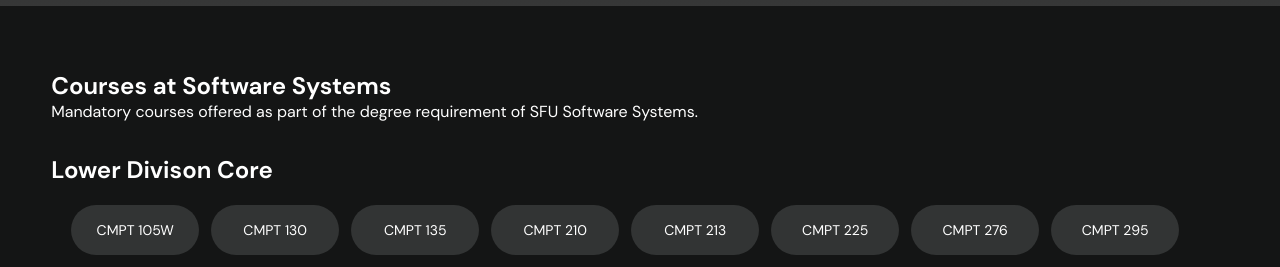
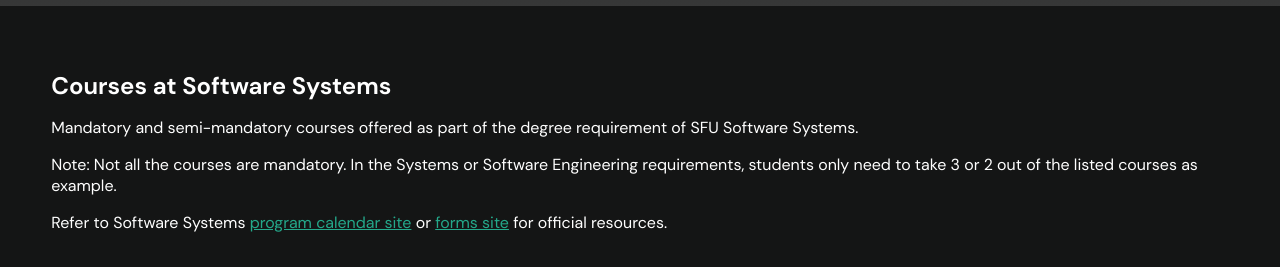
Before and after one commit to ssss-sfu/ssss-sfu.github.io, a Next.js app: page /courses in a window 1280 px wide. Shown: the part 313-580 px from the top of the page. Built offline with nearby package versions, Linux system fonts and the light colour scheme; no server answers; grey boxes are pictures that could not be loaded.

Commit message:
Add main content paragraph

```diff
--- a/pages/courses.tsx
+++ b/pages/courses.tsx
@@ -26,8 +26,32 @@ const Courses: React.FC = () => {
         <section className="main-content">
           <h1>Courses at Software Systems</h1>
           <p>
-            Mandatory courses offered as part of the degree requirement of SFU
-            Software Systems.
+            Mandatory and semi-mandatory courses offered as part of the degree
+            requirement of SFU Software Systems.
+          </p>
+          <p>
+            Note: Not all the courses are mandatory. In the Systems or Software
+            Engineering requirements, students only need to take 3 or 2 out of
+            the listed courses as example.
+          </p>
+          <p>
+            Refer to Software Systems{" "}
+            <a
+              href="https://www.sfu.ca/students/calendar/2024/spring/programs/software-systems/major/bachelor-of-science.html"
+              target="_blank"
+              rel="noreferrer"
+            >
+              program calendar site
+            </a>{" "}
+            or{" "}
+            <a
+              href="https://www.sfu.ca/computing/current-students/undergraduate-students/for"
+              target="_blank"
+              rel="noreferrer"
+            >
+              forms site
+            </a>{" "}
+            for official resources.
           </p>
         </section>
         <section className="requirements-section">
--- a/styles/pages/about-page.scss
+++ b/styles/pages/about-page.scss
@@ -15,10 +15,4 @@
     padding-bottom: 1rem;
     padding-top: 1rem;
   }
-
-  .main-content {
-    display: flex;
-    flex-direction: column;
-    gap: 1rem;
-  }
 }
--- a/styles/pages/get-involved-page.scss
+++ b/styles/pages/get-involved-page.scss
@@ -19,12 +19,6 @@
       border: none;
       background-color: transparent;
     }
-  }
-
-  .main-content {
-    display: flex;
-    flex-direction: column;
-    gap: 1rem;
   }
 
   .committee-content {
--- a/styles/pages/main.scss
+++ b/styles/pages/main.scss
@@ -6,4 +6,10 @@
   display: flex;
   flex-direction: column;
   justify-content: flex-start;
+
+  .main-content {
+    display: flex;
+    flex-direction: column;
+    gap: 1rem;
+  }
 }
```
